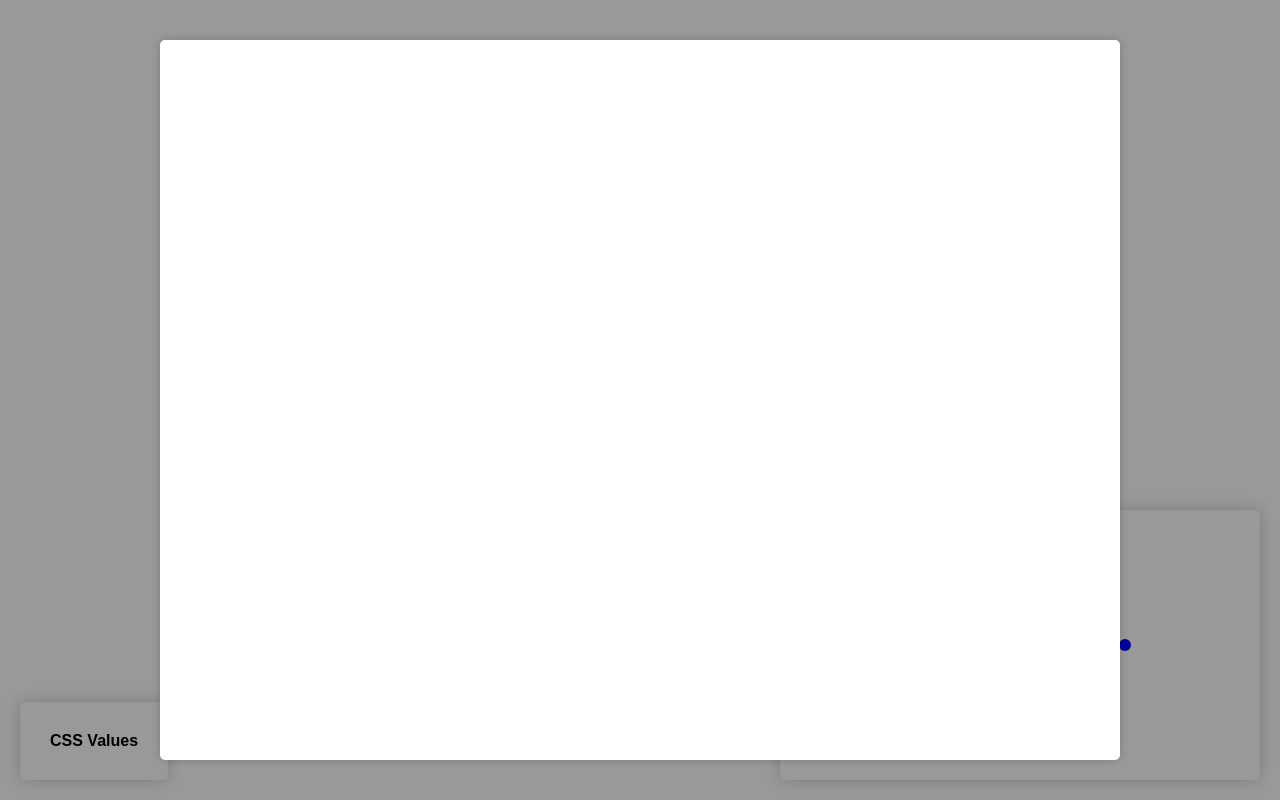
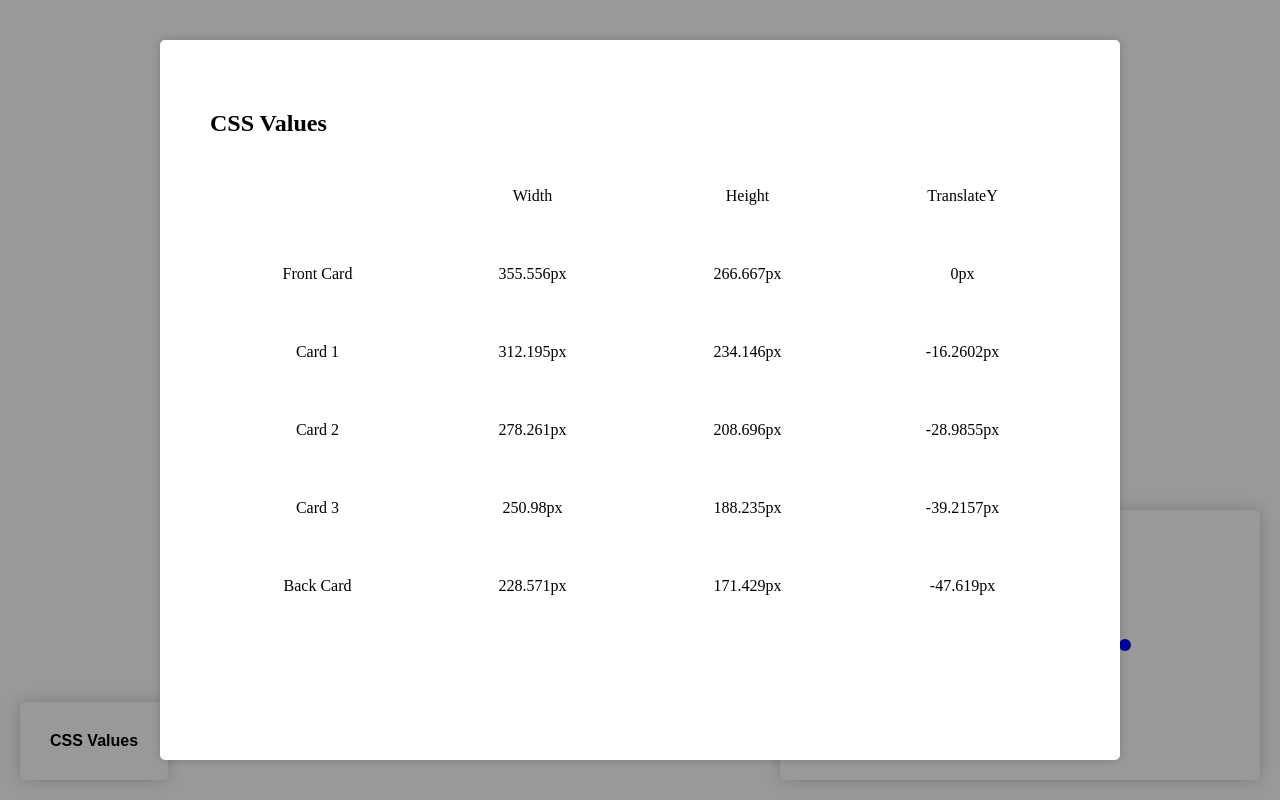
Before and after one commit to lucbarn/slideshow, a plain HTML site: page perspective/perspective.html in a window 1280 px wide. Both pictures are taken after a click on the element "CSS Values". Drawn offline with Linux system fonts and the light colour scheme.

Commit message:
Update modal for CSS values

```diff
--- a/perspective/perspective.html
+++ b/perspective/perspective.html
@@ -29,7 +29,47 @@
       </div>
     </div>
     <div id="modal">
-      <div id="modal-content"></div>
+      <div id="modal-content">
+        <h2>CSS Values</h2>
+        <div id="modal-table">
+          <div class="row">
+            <div class="col"></div>
+            <div class="col"><span class="col-text">Width</span></div>
+            <div class="col"><span class="col-text">Height</span></div>
+            <div class="col"><span class="col-text">TranslateY</span></div>
+          </div>
+          <div class="row">
+            <div class="col"><span class="col-text">Front Card</span></div>
+            <div class="col"><span class="col-text"></span></div>
+            <div class="col"><span class="col-text"></span></div>
+            <div class="col"><span class="col-text"></span></div>
+          </div>
+          <div class="row">
+            <div class="col"><span class="col-text">Card 1</span></div>
+            <div class="col"><span class="col-text"></span></div>
+            <div class="col"><span class="col-text"></span></div>
+            <div class="col"><span class="col-text"></span></div>
+          </div>
+          <div class="row">
+            <div class="col"><span class="col-text">Card 2</span></div>
+            <div class="col"><span class="col-text"></span></div>
+            <div class="col"><span class="col-text"></span></div>
+            <div class="col"><span class="col-text"></span></div>
+          </div>
+          <div class="row">
+            <div class="col"><span class="col-text">Card 3</span></div>
+            <div class="col"><span class="col-text"></span></div>
+            <div class="col"><span class="col-text"></span></div>
+            <div class="col"><span class="col-text"></span></div>
+          </div>
+          <div class="row">
+            <div class="col"><span class="col-text">Back Card</span></div>
+            <div class="col"><span class="col-text"></span></div>
+            <div class="col"><span class="col-text"></span></div>
+            <div class="col"><span class="col-text"></span></div>
+          </div>
+        </div>
+      </div>
     </div>
     <script src="script.js"></script>
   </body>
--- a/perspective/script.js
+++ b/perspective/script.js
@@ -6,6 +6,7 @@ const back = document.getElementById('back');
 const cardsContainer = document.getElementById('cards-container');
 const modalBtn = document.getElementById("modal-btn");
 const modal = document.getElementById("modal");
+const modalTable = document.getElementById("modal-table");
 const elements = [front, card1, card2, card3, back];
 // (x0, y0) -> initial position of the point of view
 const x0 = (80 + 200 / 2) * 4;
@@ -87,7 +88,29 @@ function movePov(event) {
   updateCards();
 }
 
+function fillValues() {
+  const rows = modalTable.children;
+  const properties = ['width', 'height', 'transform'];
+  const cards = [front, card1, card2, card3, back];
+  let row;
+  let cells;
+  let cell;
+  for (let i = 1; i < 6; i++) {
+    row = rows[i];
+    cells = row.children;
+    for (let j = 1; j < 3; j++) {
+      cell = cells[j].firstElementChild;
+      cell.innerText = cards[i-1].style[properties[j-1]];
+    }
+    cell = cells[3].firstElementChild;
+    const transformRegex = /translateY\(([^\)]*)\)/;
+    const transformValue = cards[i-1].style['transform'];
+    cell.innerText = transformRegex.exec(transformValue)[1];
+  }
+}
+
 function showModal() {
+  fillValues();
   modal.style.display = 'block';
   setTimeout(function() {
     modal.style.opacity = '1';
--- a/perspective/style.css
+++ b/perspective/style.css
@@ -76,11 +76,35 @@
   transform: translateX(-50%) translateY(-50%);
   width: 80vw;
   height: 60vw;
+  padding: 50px;
   max-width: 960px;
   max-height: 720px;
   background-color: white;
   box-shadow: 0 0 10px rgba(0,0,0,0.2);
   border-radius: 5px;
+  box-sizing: border-box;
+}
+
+#modal-table {
+  width: 100%;
+  display: flex;
+  flex-wrap: wrap;
+}
+
+.row {
+  width: 100%;
+  display: flex;
+  flex-wrap: nowrap;
+  padding: 30px 0;
+}
+
+.col {
+  width: 25%;
+  display: flex;
+}
+
+.col-text {
+  margin: auto;
 }
 
 #controls-container {
--- a/perspective/style_template.css
+++ b/perspective/style_template.css
@@ -76,11 +76,35 @@
   transform: translateX(-50%) translateY(-50%);
   width: 80vw;
   height: 60vw;
+  padding: 50px;
   max-width: 960px;
   max-height: 720px;
   background-color: white;
   box-shadow: 0 0 10px rgba(0,0,0,0.2);
   border-radius: 5px;
+  box-sizing: border-box;
+}
+
+#modal-table {
+  width: 100%;
+  display: flex;
+  flex-wrap: wrap;
+}
+
+.row {
+  width: 100%;
+  display: flex;
+  flex-wrap: nowrap;
+  padding: 30px 0;
+}
+
+.col {
+  width: 25%;
+  display: flex;
+}
+
+.col-text {
+  margin: auto;
 }
 
 #controls-container {
```
Also changed, not shown: perspective/script_template.js (+23 -0 lines).
